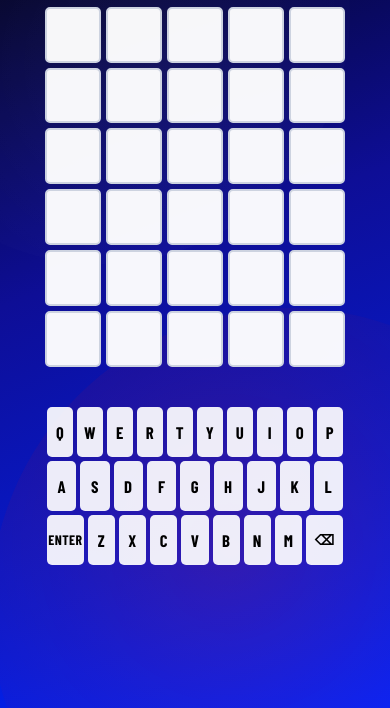
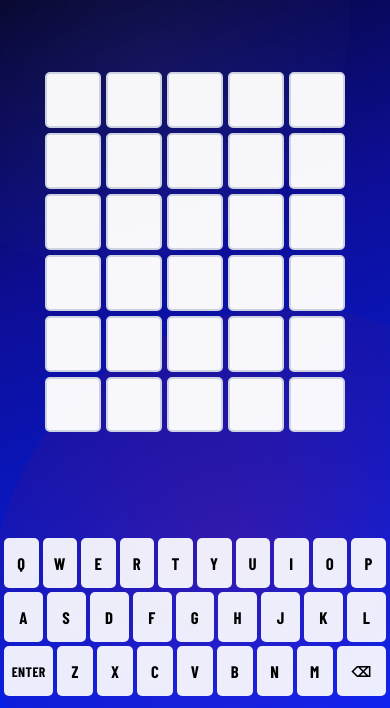
Before and after one commit to smassietech/pepsi-wordld, a plain HTML site: page index.html in a window 390 px wide. Shown: the part 136-844 px from the top of the page. Drawn offline with nearby package versions, Linux system fonts and the light colour scheme; a web font is replaced by a local one.

Commit message:
Refactor CSS for layout and responsiveness improvements

```diff
--- a/index.html
+++ b/index.html
@@ -88,6 +88,17 @@
       transparent 70%);
     pointer-events: none;
     z-index: 0;
+  }
+
+  #app-shell {
+    width: 100%;
+    max-width: 100vw;
+    min-height: 100dvh;
+    display: flex;
+    flex-direction: column;
+    align-items: center;
+    position: relative;
+    z-index: 1;
   }
 
   /* --- HEADER --- */
@@ -289,18 +300,21 @@
 
   /* --- KEYBOARD --- */
   #keyboard {
-    width: min(100%, calc(100vw - 16px));
-    max-width: 560px;
-    padding: 4px 4px 10px;
+    width: min(560px, calc(100vw - 12px));
+    max-width: none;
+    padding: 4px 2px 10px;
     margin-top: 14px;
+    margin-left: auto;
+    margin-right: auto;
     position: relative;
     z-index: 10;
     flex-shrink: 0;
+    align-self: center;
   }
 
   .daily-progress-panel {
-    width: min(100%, calc(100vw - 16px));
-    max-width: 560px;
+    width: min(560px, calc(100vw - 12px));
+    max-width: none;
     padding: 8px 8px 12px;
     margin-top: 14px;
     position: relative;
@@ -367,7 +381,8 @@
 
   .kb-row {
     display: flex;
-    justify-content: center;
+    justify-content: stretch;
+    align-items: stretch;
     gap: 4px;
     margin-bottom: 4px;
     width: 100%;
@@ -830,15 +845,15 @@
   @media (max-width: 380px) {
     .key { min-width: 0; font-size: 0.92rem; }
     .key.wide { min-width: 0; font-size: 0.76rem; }
-    #keyboard { width: min(100%, calc(100vw - 10px)); padding: 2px 2px 8px; }
-    .daily-progress-panel { width: min(100%, calc(100vw - 10px)); padding: 4px 2px 8px; }
+    #keyboard { width: calc(100vw - 6px); padding: 2px 1px 8px; }
+    .daily-progress-panel { width: calc(100vw - 6px); padding: 4px 1px 8px; }
     .daily-progress-card { padding: 16px 14px; }
     .kb-row { gap: 3px; }
   }
 
   @media (max-width: 430px) {
-    #keyboard { width: min(100%, calc(100vw - 10px)); padding-left: 2px; padding-right: 2px; }
-    .daily-progress-panel { width: min(100%, calc(100vw - 10px)); padding-left: 2px; padding-right: 2px; }
+    #keyboard { width: calc(100vw - 6px); padding-left: 1px; padding-right: 1px; }
+    .daily-progress-panel { width: calc(100vw - 6px); padding-left: 1px; padding-right: 1px; }
     .key { min-width: 0; }
   }
 
```
